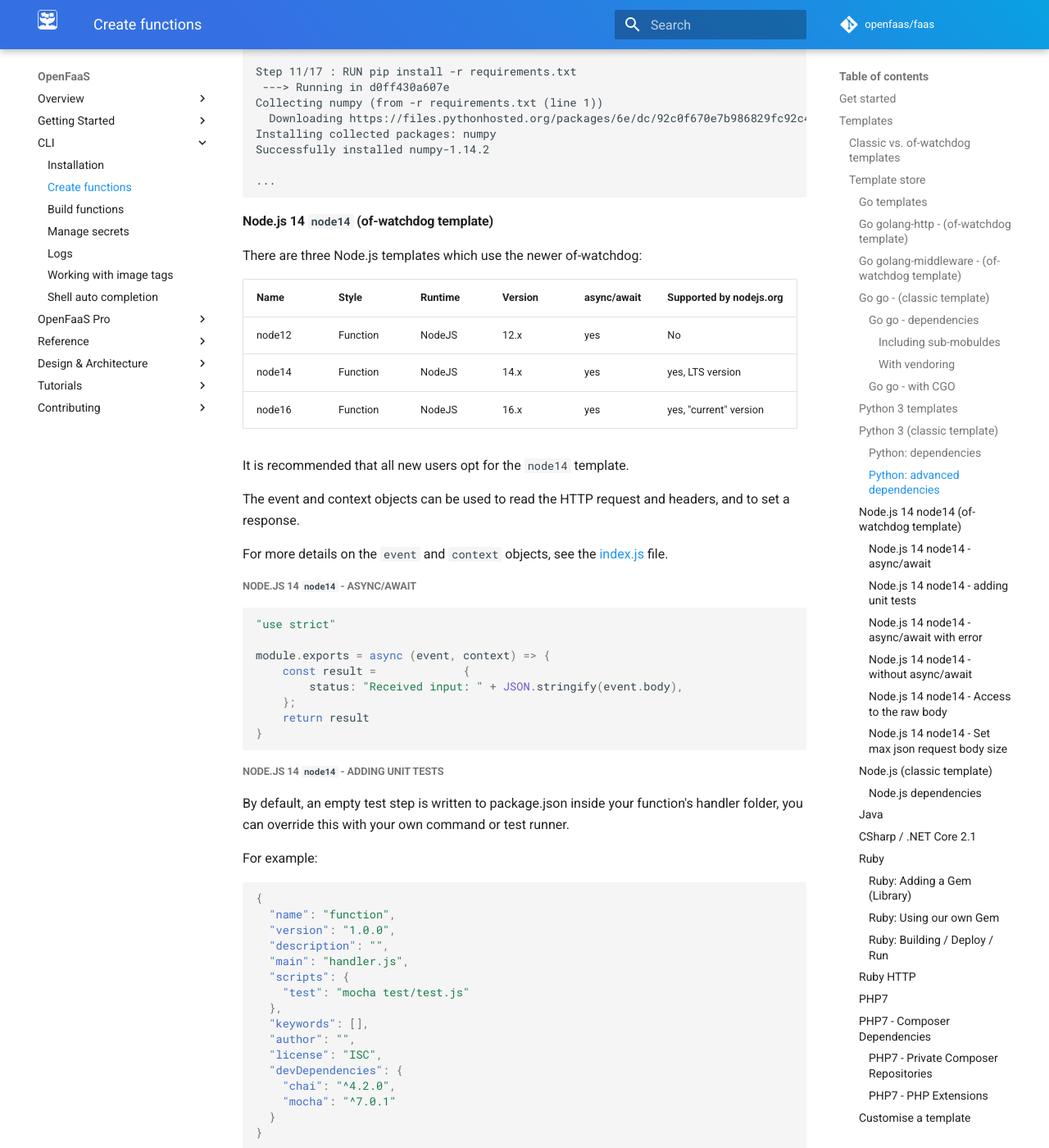
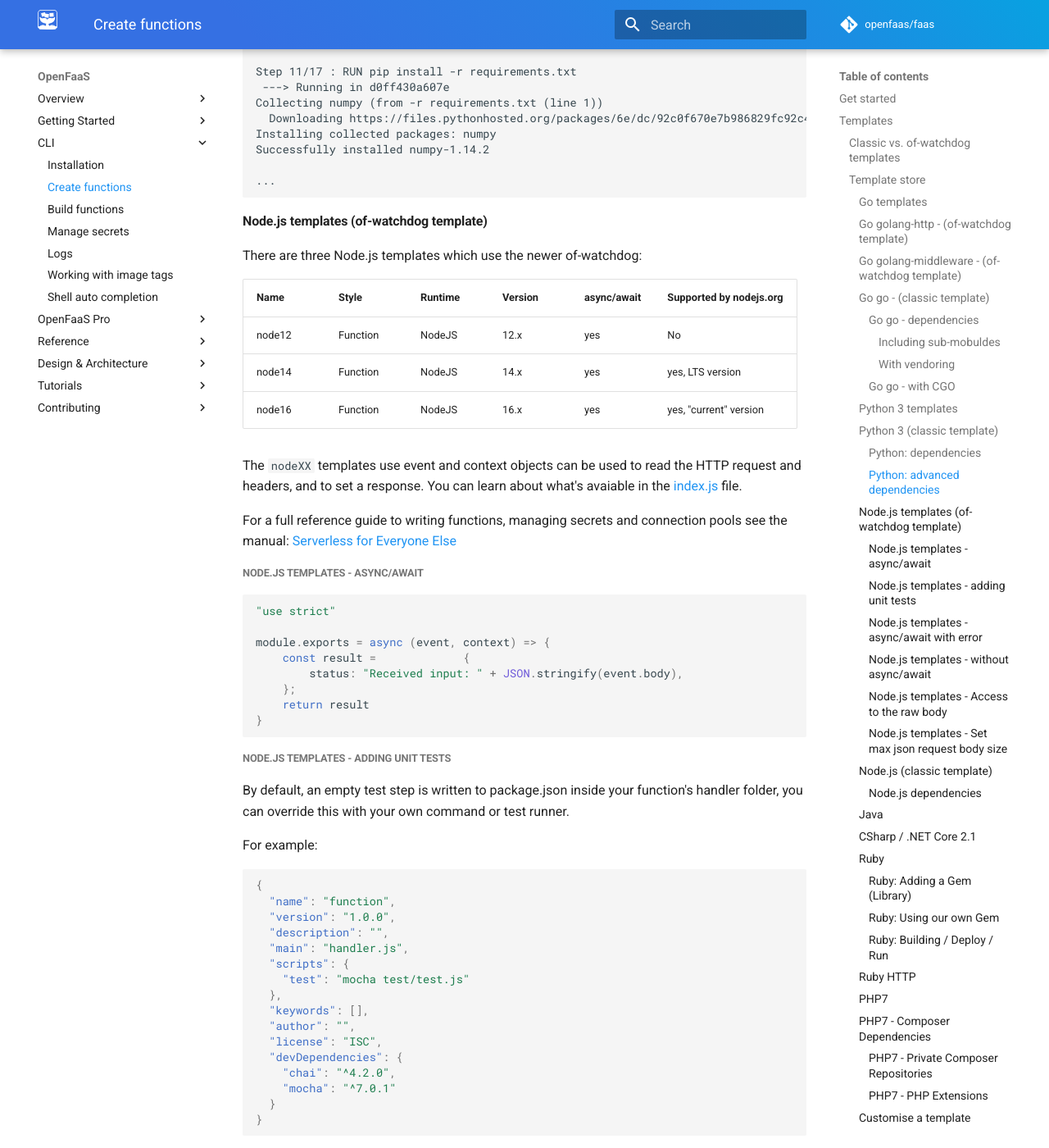
Before and after one commit to openfaas/docs, an MkDocs documentation site: the page built from docs/cli/templates.md, in a window 1280 px wide and 1400 px high, scrolled down 6299 px. Shown: the whole window at 82% size. Built offline with MkDocs 1.6.1 and Material for MkDocs 9.7.7, drawn with Linux system fonts in a browser that asks for light colours; comment, search, counter and statistics services are not loaded; some of the changed text lies outside the part shown.

Commit message:
Change Node14 headings to Just Node.js templates
Signed-off-by: Alex Ellis (OpenFaaS Ltd) <alexellis2@gmail.com>

````diff
--- a/docs/cli/templates.md
+++ b/docs/cli/templates.md
@@ -289,7 +289,7 @@ Successfully installed numpy-1.14.2
 ...
 ```
 
-#### Node.js 14 `node14` (of-watchdog template)
+#### Node.js templates (of-watchdog template)
 
 There are three Node.js templates which use the newer of-watchdog:
 
@@ -299,13 +299,12 @@ There are three Node.js templates which use the newer of-watchdog:
 | node14                 | Function      | NodeJS  | 14.x    | yes         | yes, LTS version        |
 | node16                 | Function      | NodeJS  | 16.x    | yes         | yes, "current" version        |
 
-It is recommended that all new users opt for the `node14` template.
 
-The event and context objects can be used to read the HTTP request and headers, and to set a response.
+The `nodeXX` templates use event and context objects can be used to read the HTTP request and headers, and to set a response. You can learn about what's avaiable in the [index.js](https://github.com/openfaas/templates/blob/master/template/node12/index.js) file.
 
-For more details on the `event` and `context` objects, see the [index.js](https://github.com/openfaas/templates/blob/master/template/node12/index.js) file.
+For a full reference guide to writing functions, managing secrets and connection pools see the manual: [Serverless for Everyone Else](https://gumroad.com/l/serverless-for-everyone-else)
 
-##### Node.js 14 `node14` - async/await
+##### Node.js templates - async/await
 
 ```js
 "use strict"
@@ -318,7 +317,7 @@ module.exports = async (event, context) => {
 }
 ```
 
-##### Node.js 14 `node14` - adding unit tests
+##### Node.js templates - adding unit tests
 
 By default, an empty test step is written to package.json inside your function's handler folder, you can override this with your own command or test runner.
 
@@ -356,7 +355,9 @@ describe('MyFunction', function() {
 
 If the tests fail, this will also fail the build of your function and prevent it from passing. The logs will be made available via the logs of `faas-cli build/up`.
 
-##### Node.js 14 `node14` - async/await with error
+For a more detailed example, see: [Serverless for Everyone Else](https://gumroad.com/l/serverless-for-everyone-else)
+
+##### Node.js templates - async/await with error
 
 ```js
 "use strict"
@@ -366,7 +367,7 @@ module.exports = async (event, context) => {
 }
 ```
 
-##### Node.js 14 `node14` - without async/await
+##### Node.js templates - without async/await
 
 ```js
 "use strict"
@@ -382,7 +383,7 @@ module.exports = (event, context) => {
 }
 ```
 
-##### Node.js 14 `node14` - Access to the raw body
+##### Node.js templates - Access to the raw body
 
 Set the environment variable `RAW_BODY` to `true` to set the `context.body` to the original request body rather than the default behavior of parsing it as JSON.
 
@@ -401,7 +402,7 @@ The raw body has a default maximum of 100KB to prevent abuse from users. This ca
     MAX_RAW_BODY: 512kb
 ```
 
-##### Node.js 14 `node14` - Set max json request body size
+##### Node.js templates - Set max json request body size
 
 Change the maximum size of a JSON request body by setting the environment variable `MAX_JSON_SIZE`. The default value is `'100kb'`
 > Note: the value must be enclosed in quotes `'` `'`
````
